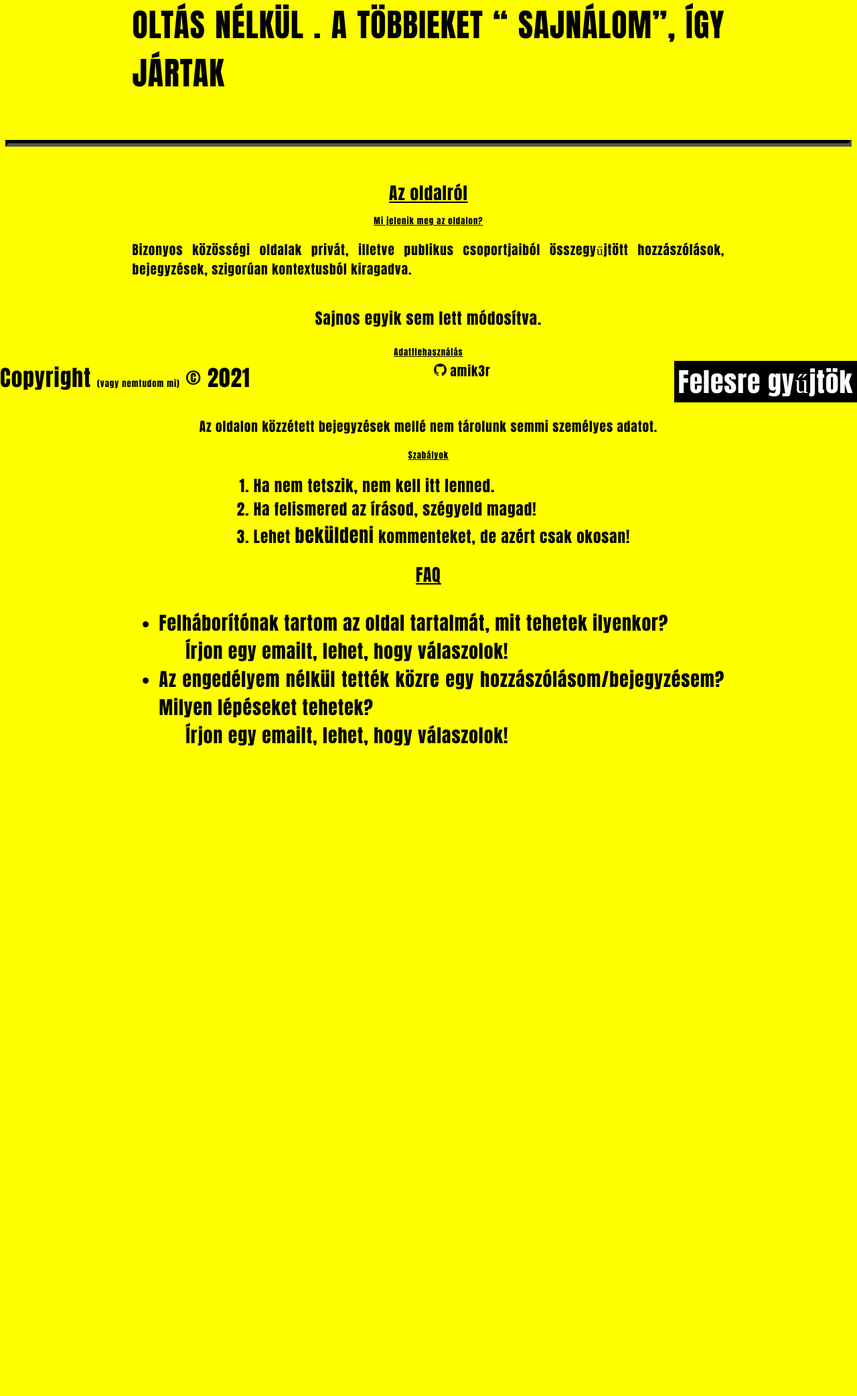
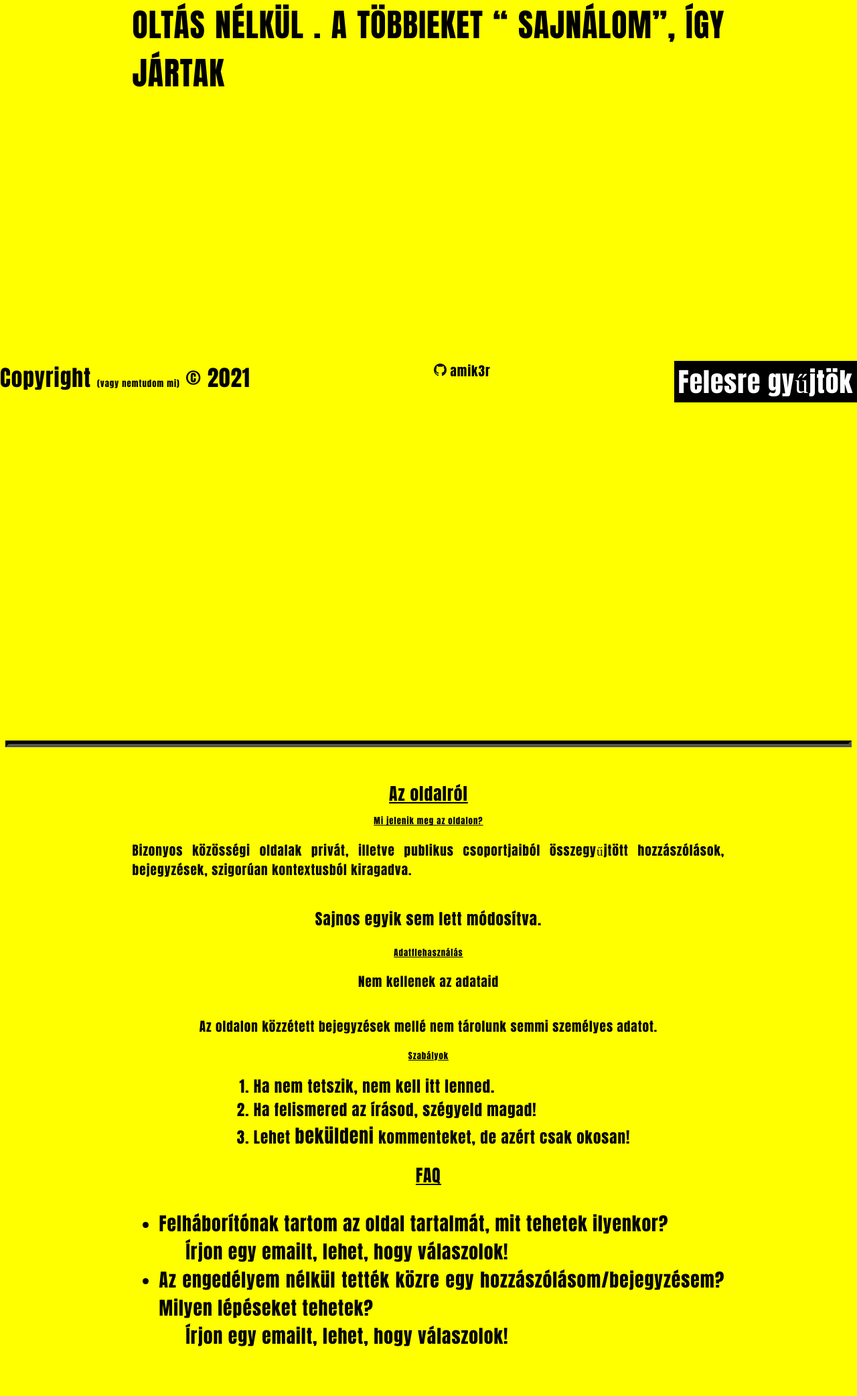
Before and after one commit to amik3r/retardwatch, a Flask app: page / in a window 1280 px wide. Shown: the part 199-2284 px from the top of the page at 67% size. Before the commit the page ends 1313 px from the top, so only its background shows below. Run offline with Flask 2, Linux system fonts and the light colour scheme.

Commit message:
finishhh????

```diff
--- a/src/templates/index.html
+++ b/src/templates/index.html
@@ -18,8 +18,8 @@
       }
       .retard-wrapper {
         display: flex;
-        align-items: center;
         justify-content: center;
+        height: 100vw;
       }
       .retardation {
         max-width: 70%;
```
